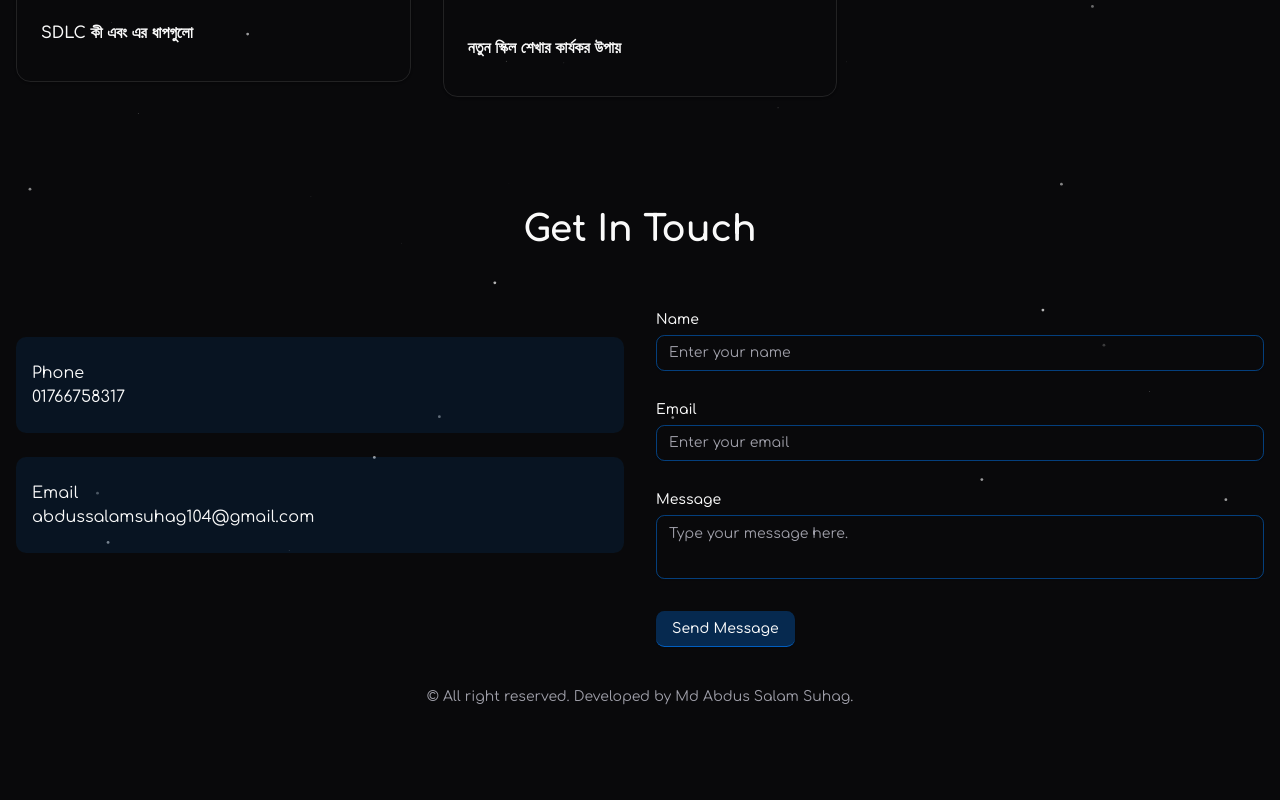
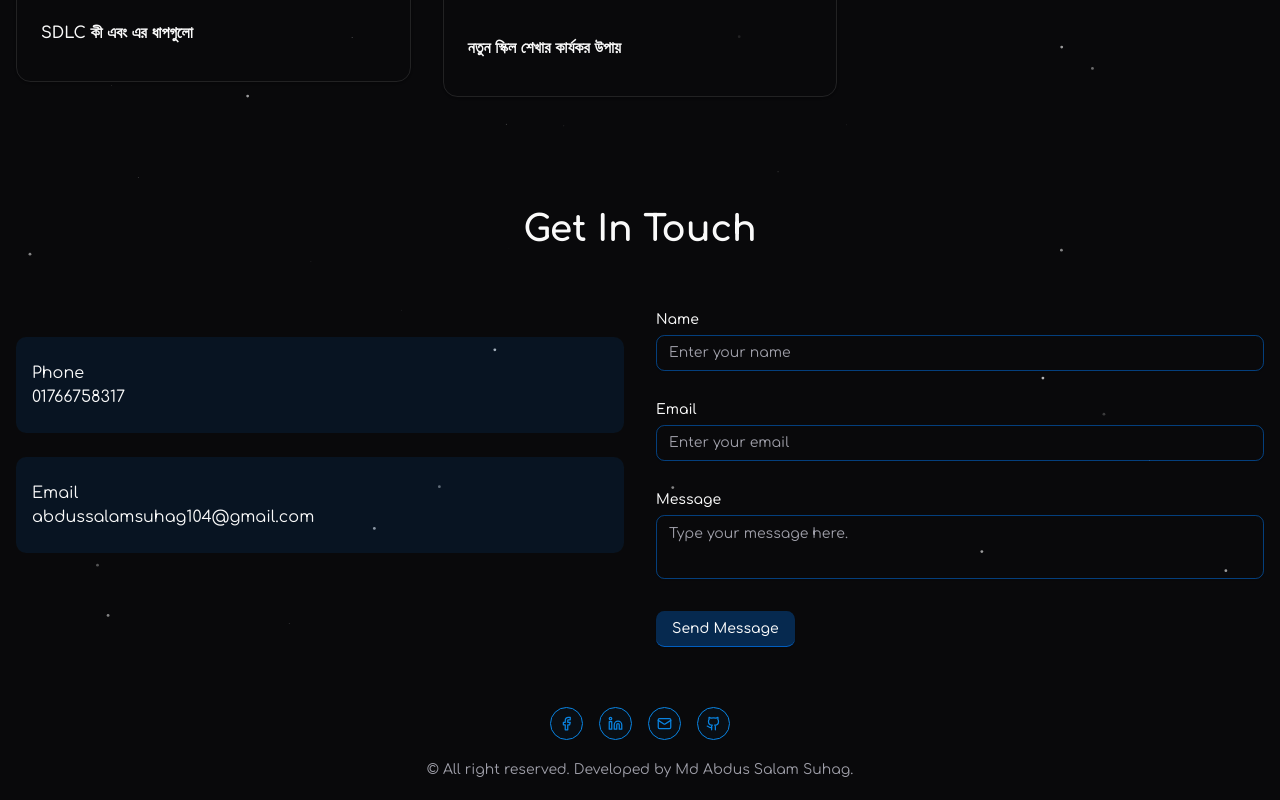
Before and after one commit to md-suhag/suhag-portfolio, a Next.js app: page / in a window 1280 px wide. Shown: the part 3255-4055 px from the top of the page. Before the commit the page ends 3982 px from the top, so only its background shows below. Built offline with nearby package versions, Linux system fonts and the light colour scheme.

Commit message:
update: footer

```diff
--- a/src/app/blogs/[slug]/page.tsx
+++ b/src/app/blogs/[slug]/page.tsx
@@ -1,22 +1,29 @@
 import blogs from "@/lib/blogs.json";
 import Image from "next/image";
 
-export const generateStaticParams = async () => {
+export async function generateStaticParams() {
   return blogs.map((blog) => ({
     slug: blog.slug,
   }));
-};
+}
 
-const BlogDetailsPage = ({ params }: { params: { slug: string } }) => {
-  const blog = blogs.find((blog) => blog.slug === params.slug);
+interface BlogPageProps {
+  params: Promise<{ slug: string }>;
+}
+
+const BlogDetailsPage = async ({ params }: BlogPageProps) => {
+  const { slug } = await params;
+  const blog = blogs.find((b) => b.slug === slug);
 
   if (!blog) {
-    return <div className="container mx-auto">Blog not found</div>;
+    return <div className="container mx-auto py-12 px-4">Blog not found</div>;
   }
 
   return (
     <div className="container mx-auto py-12 px-4">
       <h1 className="text-4xl font-bold mb-4">{blog.title}</h1>
+
+      {blog.image && (
         <Image
           src={blog.image}
           alt={blog.title}
@@ -24,32 +31,36 @@ const BlogDetailsPage = ({ params }: { params: { slug: string } }) => {
           height={300}
           className="rounded-lg mb-8"
         />
+      )}
+
       <div className="prose lg:prose-xl dark:prose-invert">
         {blog.content.map((element, index) => {
-          if (element.type === "paragraph") {
+          switch (element.type) {
+            case "paragraph":
               return (
                 <p key={index} className="py-2">
                   {element.text}
                 </p>
               );
-          } else if (element.type === "heading") {
+            case "heading":
               return (
-              <h2 className="py-2 text-xl" key={index}>
+                <h2 key={index} className="py-2 text-xl">
                   {element.text}
                 </h2>
               );
-          } else if (element.type === "list") {
+            case "list":
               return (
                 <ul key={index} className="py-2">
-                {element?.items?.map((item, i) => (
-                  <li className="pl-2 list-disc list-inside" key={i}>
+                  {element.items?.map((item, i) => (
+                    <li key={i} className="pl-2 list-disc list-inside">
                       {item}
                     </li>
                   ))}
                 </ul>
               );
+            default:
+              return null;
           }
-          return null;
         })}
       </div>
     </div>
--- a/src/components/shared/Footer.tsx
+++ b/src/components/shared/Footer.tsx
@@ -1,9 +1,28 @@
 import React from "react";
+import { FacebookIcon, MailIcon } from "lucide-react";
+import { LinkedinIcon } from "lucide-react";
+import { GithubIcon } from "lucide-react";
 
 const Footer = () => {
   return (
     <footer>
-      <p className="text-center text-muted-foreground mb-5 mt-10 text-sm container px-4 mx-auto ">
+      <div className="flex gap-4 mt-15 social-icon justify-center">
+        <a target="_blank" href="https://www.facebook.com/mdas.suhag">
+          <FacebookIcon size={15} />
+        </a>
+
+        <a target="_blank" href="https://linkedin.com/in/suhag102">
+          {" "}
+          <LinkedinIcon size={15} />
+        </a>
+        <a href="mailto:abdussalamsuhag104@gmail.com">
+          <MailIcon size={15} />
+        </a>
+        <a target="_blank" href="https://github.com/md-suhag">
+          <GithubIcon size={15} />
+        </a>
+      </div>
+      <p className="text-center text-muted-foreground my-5  text-sm container px-4 mx-auto ">
         &copy; All right reserved. Developed by Md Abdus Salam Suhag.
       </p>
     </footer>
```
Lines whose indentation alone changed are shown as unchanged.
